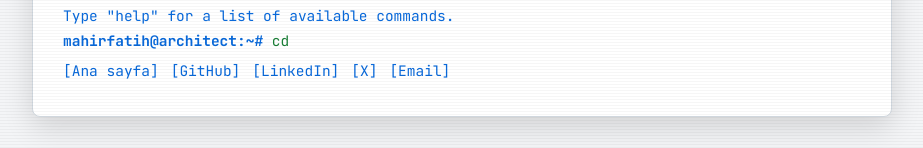
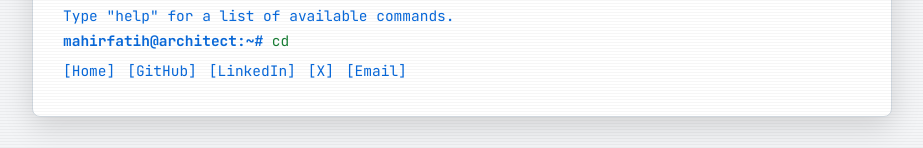
Before and after one commit to mahirfatih/mahirfatih.github.io, a plain HTML site: page 404.html in a window 1280 px wide. Shown: the part 568-716 px from the top of the page, without its empty margins (178-1101 px from the left). Drawn offline with Linux system fonts and the light colour scheme.

Commit message:
Use Home label for the home link on the 404 page

```diff
--- a/404.html
+++ b/404.html
@@ -55,7 +55,7 @@
             <p class="ln" style="color:var(--r-cyan)">Type "help" for a list of available commands.</p>
             <p class="ln"><span class="ps1">mahirfatih@architect:~#</span> <span class="cmd">cd</span></p>
             <nav class="cmds" aria-label="Site bağlantıları">
-                <a href="/">[Ana sayfa]</a>
+                <a href="/">[Home]</a>
                 <a href="https://github.com/mahirfatih" target="_blank" rel="noopener noreferrer">[GitHub]</a>
                 <a href="https://linkedin.com/in/mahirfatih" target="_blank" rel="noopener noreferrer">[LinkedIn]</a>
                 <a href="https://x.com/mahirfatihunal" target="_blank" rel="noopener noreferrer">[X]</a>
```
